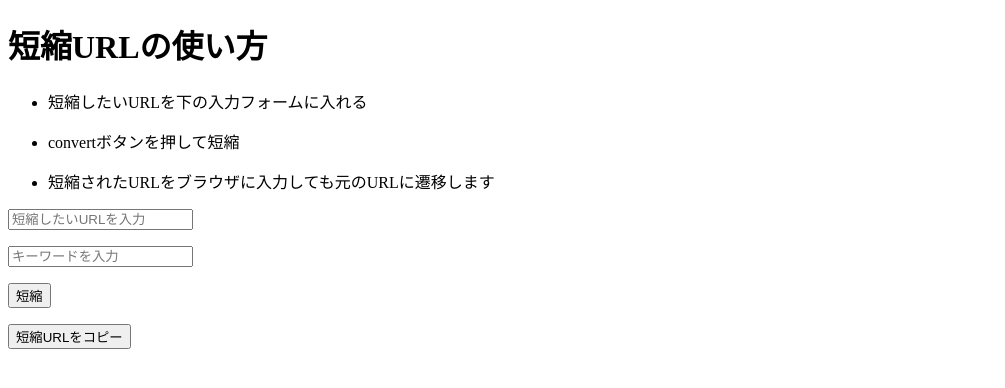
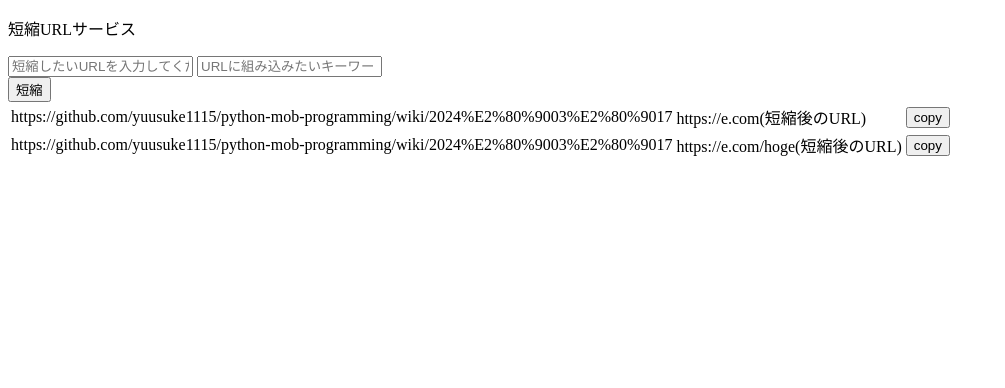
Before and after one commit to usuke1115/python-mob-programming, a Flask app: page /create_short_url/ in a window 1280 px wide. Shown: the top 388 px of the page, without its empty margins (0-1005 px from the left). Run offline with Flask 3, Linux system fonts and the light colour scheme; parts of the project's set-up code (start-up, migrations or seed data) failed here and were passed over.

Commit message:
add: UIの構築

```diff
--- a/flask/app/create_short_url/templates/create_short_url/create.html
+++ b/flask/app/create_short_url/templates/create_short_url/create.html
@@ -4,48 +4,40 @@
     <meta charset="UTF-8" />
     <meta name="viewport" content="width=device-width, initial-scale=1.0" />
     <title>Progaku Python URL shortener</title>
-    <link
+    <!-- <link
       rel="stylesheet"
       href="{{ url_for('create_short_url.static', filename='style.css') }}"
-    />
+    /> -->
+    <link rel="stylesheet" href="../../static/style.css">
   </head>
   <body>
     <!-- 適宜差し替えてください -->
 
-    <div class="howto">
-      <h1 class="title">短縮URLの使い方</h1>
-      <ul>
-        <li><p>短縮したいURLを下の入力フォームに入れる</p></li>
-        <li><p>convertボタンを押して短縮</p></li>
-        <li><p>短縮されたURLをブラウザに入力しても元のURLに遷移します</p></li>
-      </ul>
-    </div>
-    <div class="form">
-      <form method="post" action="{{ url_for('create_short_url.takeURL') }}">
-        <!-- url_for の引数は実行させたいpythonの関数名 -->
-        <div>
-          <p>
-            <input
-              type="url"
-              name="originalURL"
-              title="originalURL"
-              placeholder="短縮したいURLを入力"
-            />
-          </p>
-          <p>
-            <input
-              type="password"
-              name="keyword"
-              title="keyword"
-              placeholder="キーワードを入力"
-            />
-          </p>
-          <p><input type="submit" value="短縮" /></p>
+      <div class="container">
+        <p class="text" id="title">短縮URLサービス</p>
+        <div class="form__area">
+          <form class="form"  method="POST" action="./">
+            <input required class="input" type="text" placeholder="短縮したいURLを入力してください">
+            <input class="input" type="text" placeholder="URLに組み込みたいキーワードを入力してください（任意）">
+            </br>
+            <input class="input" id="submit__btn" type="submit" value="短縮">
+          </form>
         </div>
-      </form>
-      <p>
-        <button>短縮URLをコピー</button>
-      </p>
-    </div>
+        <div class="result">
+          <table class="items">
+            <tr class="item">
+              <td class="origin">https://github.com/yuusuke1115/python-mob-programming/wiki/2024%E2%80%9003%E2%80%9017</td>
+              <td class="shorten__url">https://e.com(短縮後のURL)</td>
+              <td class="copy"><button class="copy__btn" type="button">copy</button></td>
+            </tr>
+            <tr class="item">
+              <td class="origin">https://github.com/yuusuke1115/python-mob-programming/wiki/2024%E2%80%9003%E2%80%9017</td>
+              <td class="shorten__url">https://e.com/hoge(短縮後のURL)</td>
+              <td class="copy"><button class="copy__btn" type="button">copy</button></td>
+            </tr>
+          </table>
+        </div>
+      </div>
+    <script src="../../static/index.js"></script>
   </body>
 </html>
```
Also changed, not shown: flask/app/create_short_url/static/js/index.js (added, +24 -0 lines), flask/app/create_short_url/static/css/style.css (added).
